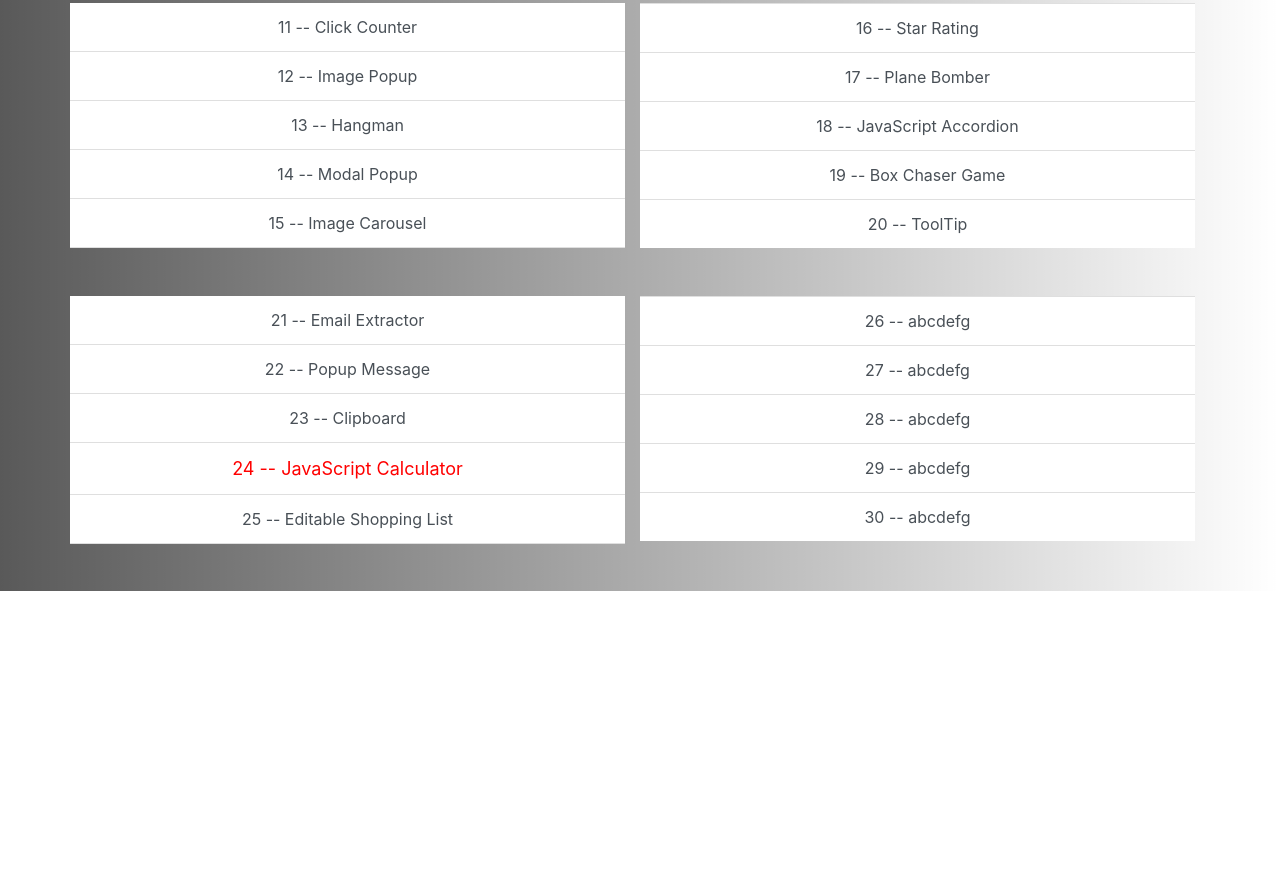
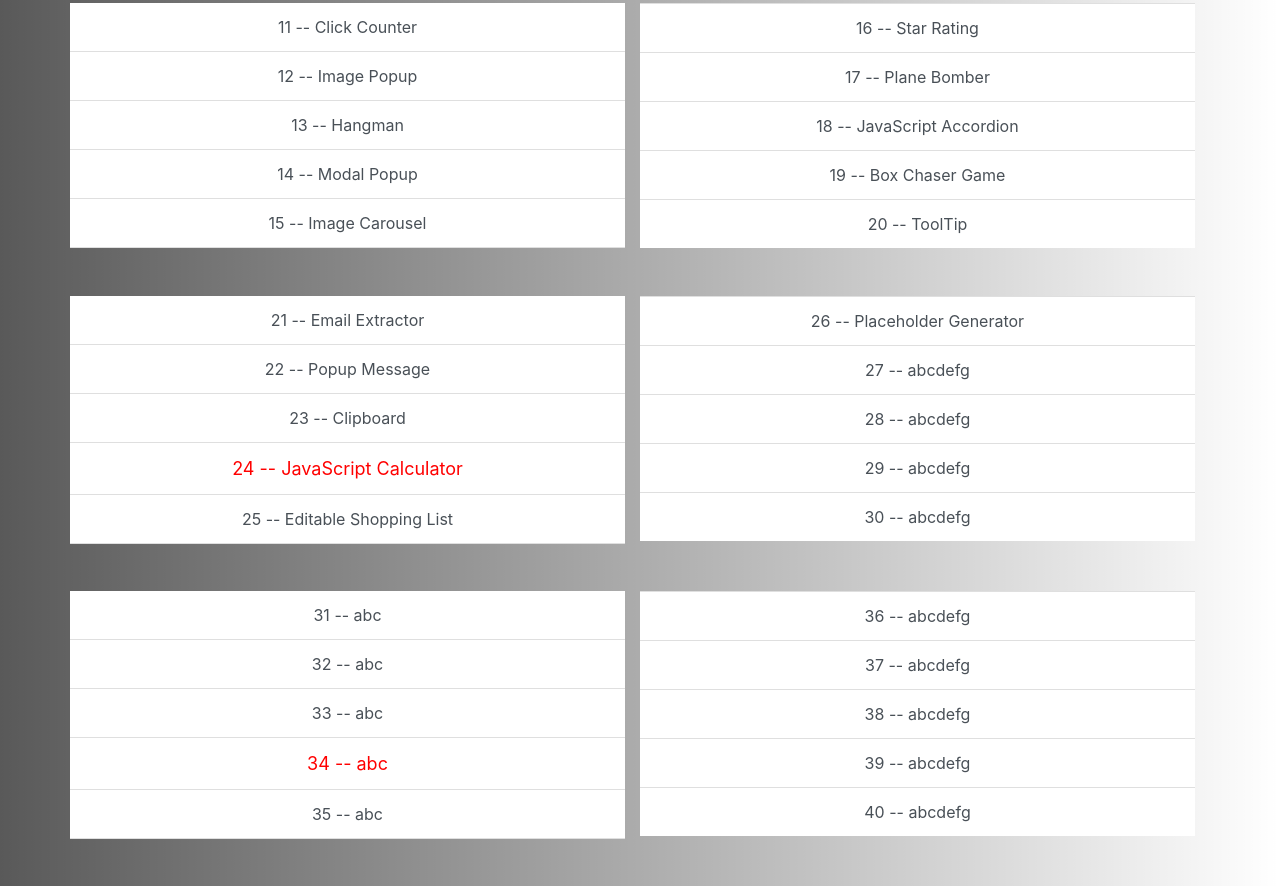
Before and after one commit to bdog72/JavaScript-Projects-Part1, a website: page index.html in a window 1280 px wide. Shown: the part 434-1320 px from the top of the page. Before the commit the page ends 1025 px from the top, so only its background shows below. Drawn offline with nearby package versions, Linux system fonts and the light colour scheme.

Commit message:
Finished section 42

```diff
--- a/index.html
+++ b/index.html
@@ -162,8 +162,10 @@
           >
         </div>
         <div class="list-group list-group-flush col-md">
-          <a href="./html/26" class="list-group-item list-group-item-action"
-            >26 -- abcdefg
+          <a
+            href="./html/26-PlaceholderGenerator.html"
+            class="list-group-item list-group-item-action"
+            >26 -- Placeholder Generator
           </a>
           <a href="./html/27" class="list-group-item list-group-item-action"
             >27 -- abcdefg</a
@@ -179,6 +181,53 @@
           >
         </div>
       </div>
+      <div class="row text-center mb-5">
+        <div class="list-group list-group-flush col-md">
+          <a
+            href="/html/21-EmailExtractor.html"
+            class="list-group-item list-group-item-action"
+          >
+            31 -- abc
+          </a>
+          <a
+            href="./html/22-PopupMessage.html"
+            class="list-group-item list-group-item-action"
+            >32 -- abc</a
+          >
+          <a
+            href="./html/23-Clipboard.html"
+            class="list-group-item list-group-item-action"
+            >33 -- abc</a
+          >
+          <a
+            href="./html/24-JavaScriptCalculator.html"
+            class="list-group-item list-group-item-action calculator"
+            >34 -- abc</a
+          >
+          <a
+            href="./html/25-EditableShoppingList.html"
+            class="list-group-item list-group-item-action"
+            >35 -- abc</a
+          >
+        </div>
+        <div class="list-group list-group-flush col-md">
+          <a href="./html/26" class="list-group-item list-group-item-action"
+            >36 -- abcdefg
+          </a>
+          <a href="./html/27" class="list-group-item list-group-item-action"
+            >37 -- abcdefg</a
+          >
+          <a href="/html/28" class="list-group-item list-group-item-action"
+            >38 -- abcdefg</a
+          >
+          <a href="/html/29" class="list-group-item list-group-item-action"
+            >39 -- abcdefg</a
+          >
+          <a href="/html/30" class="list-group-item list-group-item-action"
+            >40 -- abcdefg</a
+          >
+        </div>
+      </div>
     </div>
   </body>
 </html>
```
Also changed, not shown: html/26-PlaceholderGenerator.html (added, +39 -0 lines), js/26-PlaceholderGenerator.js (added, +34 -0 lines), styles/26-PlaceholderGenerator.css (added).
